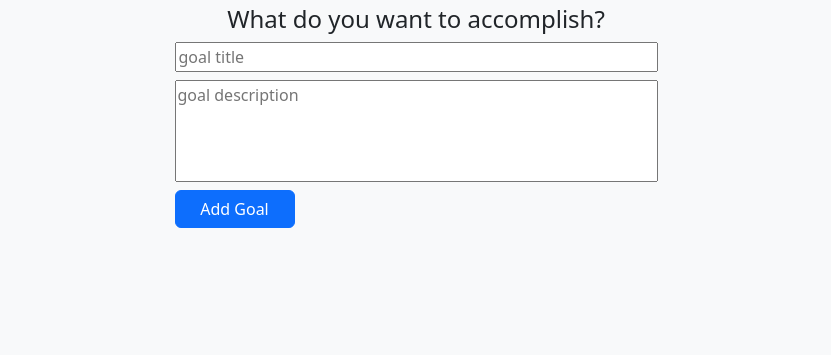
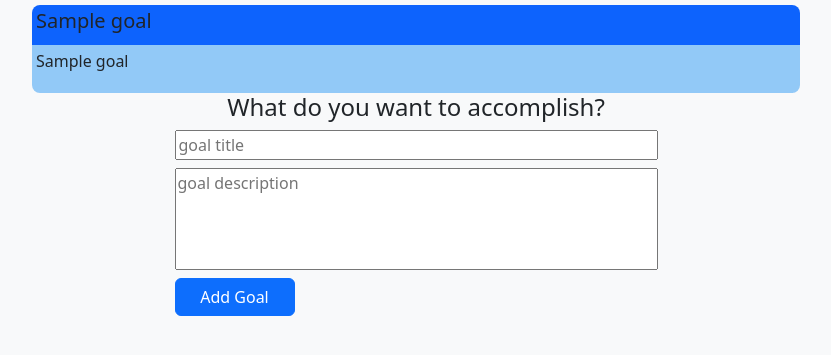
Before and after one commit to bradapc/tracker, a Flask app: template templates/goals.html in a window 1280 px wide. Shown: the part 107-462 px from the top of the page, without its empty margins (224-1055 px from the left). Run offline with Flask 3, Linux system fonts and the light colour scheme; the template is opened without the code that fills it: most values are stand-ins (such as "Sample title", 1, 10 or a date in 2020).

Commit message:
Goals now displayed on goals page after addition.

```diff
--- a/app.py
+++ b/app.py
@@ -103,6 +103,14 @@ def addBMI(log, height, units):
         weight_log.append(row)
     return weight_log
 
+def getUserGoals():
+    con = sqlite3.connect("tracker.db")
+    cur = con.cursor()
+    cur.execute("SELECT goal_id, goal_title, goal_desc FROM user_goals WHERE user_id = ?", (session['user_id'],))
+    user_goals = []
+    user_goals = cur.fetchall()
+    return user_goals
+
 
 @app.route("/")
 @login_required
@@ -112,8 +120,22 @@ def index():
 @app.route("/goals", methods=["GET", "POST"])
 @login_required
 def goals():
-    user_goals = []
-    return render_template("goals.html", user=session['user'], user_goals=user_goals)
+    user_goals = getUserGoals()
+    if request.method == "POST":
+        goal_title = request.form.get("goal title")
+        goal_description = request.form.get("goal description")
+        if len(goal_title) > 80 or len(goal_description) > 500:
+            return redirect("/goals")
+        if not goal_title or not goal_description:
+            return redirect("/goals")
+        con = sqlite3.connect("tracker.db")
+        cur = con.cursor()
+        cur.execute("INSERT INTO user_goals (user_id, goal_title, goal_desc) VALUES(?, ?, ?)", (session['user_id'], goal_title, goal_description,))
+        con.commit()
+        con.close()
+        return redirect("/goals")
+    else:
+        return render_template("goals.html", user=session['user'], user_goals=user_goals)
 
 @app.route("/weight", methods=["GET", "POST"])
 @login_required
--- a/static/styles.css
+++ b/static/styles.css
@@ -196,3 +196,32 @@ body {
     resize: none;
     outline: none;
   }
+
+.user-goal-div {
+    display: flex;
+    flex-direction: column;
+    width: 60%;
+}
+
+.goal-title-div {
+    background-color: #0d63fd;
+    border-top-left-radius: 8px;
+    border-top-right-radius: 8px;
+    padding: 4px;
+    word-wrap: break-word;
+}
+
+.goal-desc-div {
+    background-color: rgb(146, 201, 247);
+    border-bottom-left-radius: 8px;
+    border-bottom-right-radius: 8px;
+    padding: 4px;
+    word-wrap: break-word;
+}
+
+.user-goals {
+    display: flex;
+    flex-direction: column;
+    align-items: center;
+    gap: 8px;
+}
--- a/templates/goals.html
+++ b/templates/goals.html
@@ -6,13 +6,22 @@
 
 {% block body %}
     <h1>{{ user }}'s Goals </h1>
-    {% for goal in user_goals %}
-
-    {% endfor %}
+    <div class="user-goals">
+        {% for goal in user_goals %}
+            <div class="user-goal-div">
+                <div class="goal-title-div">
+                    <h5>{{ goal[1] }}</h5>
+                </div>
+                <div class="goal-desc-div">
+                    <p>{{ goal[2] }}</p>
+                </div>
+            </div>
+        {% endfor %}
+    </div>
     <div class="new-goal-div">
         <h4>What do you want to accomplish?</h4>
         <form class="new-goal-form" action="/goals" method="post">
-            <input type="text" name="goal title" placeholder="goal title">
+            <input type="text" name="goal title" placeholder="goal title" maxlength="80">
             <textarea type="text" name="goal description" placeholder="goal description" maxlength="500" rows="4" cols="50"></textarea>
             <button type="submit" class="btn btn-primary">Add Goal</button>
         </form>
```
Also changed, not shown: tracker.db.
